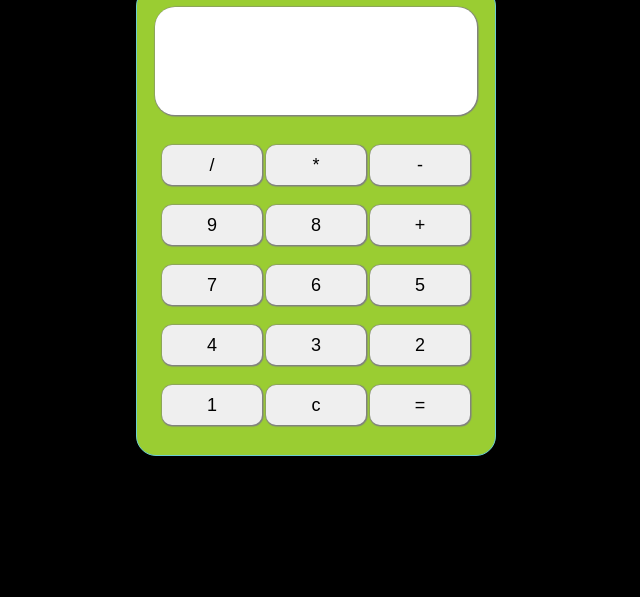
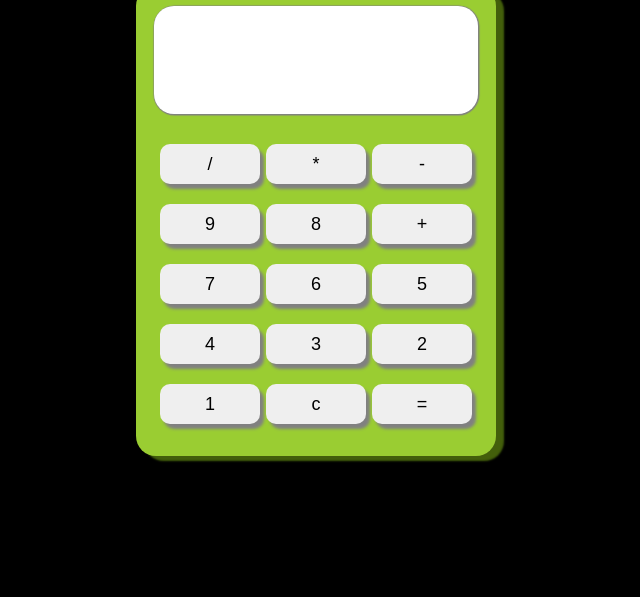
Before and after one commit to coyad45/calculadora, a plain HTML site: page index.html in a window 1280 px wide. Shown: the part 203-800 px from the top of the page, without its empty margins (324-964 px from the left). Drawn offline with Linux system fonts and the light colour scheme.

Commit message:
modificaciones

```diff
--- a/public/css-scss/scss/style.scss
+++ b/public/css-scss/scss/style.scss
@@ -20,8 +20,9 @@ main{
     width: 360px;
     height: 470px;
     border-radius: 20px;
-    border: 1px solid #6bced2;
+    border: 1px solid green($color: #000000);
     background: rgb(154,205,50);
+    box-shadow: 8px 5px 2px 0 rgb(67, 95, 11);
 
 
     #num1{
@@ -44,10 +45,10 @@ main{
             min-width: 100px;
             height: 40px;
             font-size: 18px;
-            margin:  10px 2px;
+            margin:  10px 3px;
             border-radius: 10px;
             border: none;
-            box-shadow: 0.5px 0.5px 1px 1px gray;
+            box-shadow: 4px 5px 3px 0 gray;
             transition: ease-in 0.2s;
         }
         input:hover{
@@ -55,5 +56,9 @@ main{
             transform: scale(1.02);
         }
 
+        input:active{
+            transform: scale(0.9);
+        }
+
     }
 }
```
Also changed, not shown: public/css-scss/css/style.css, 1 other file.
